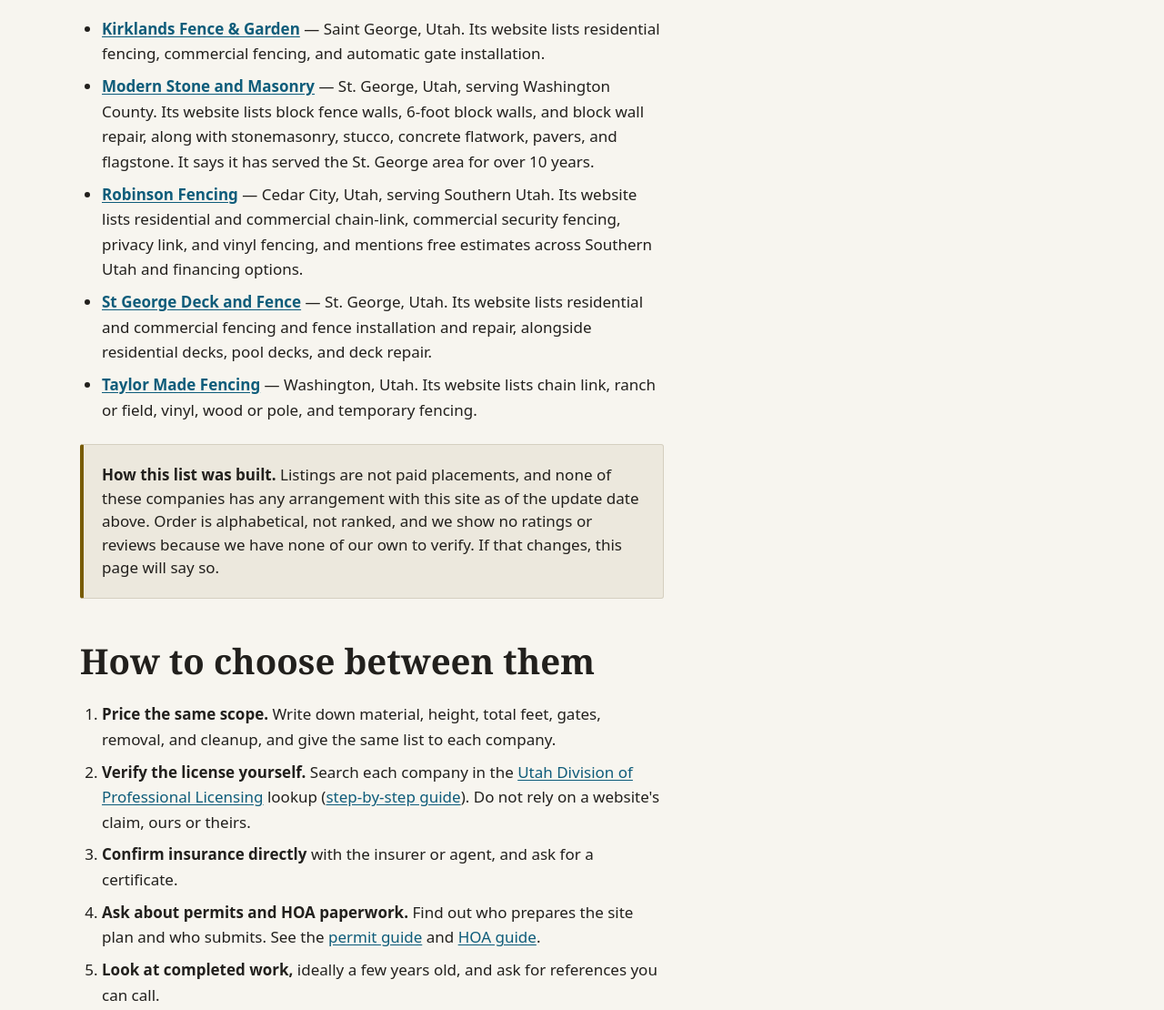
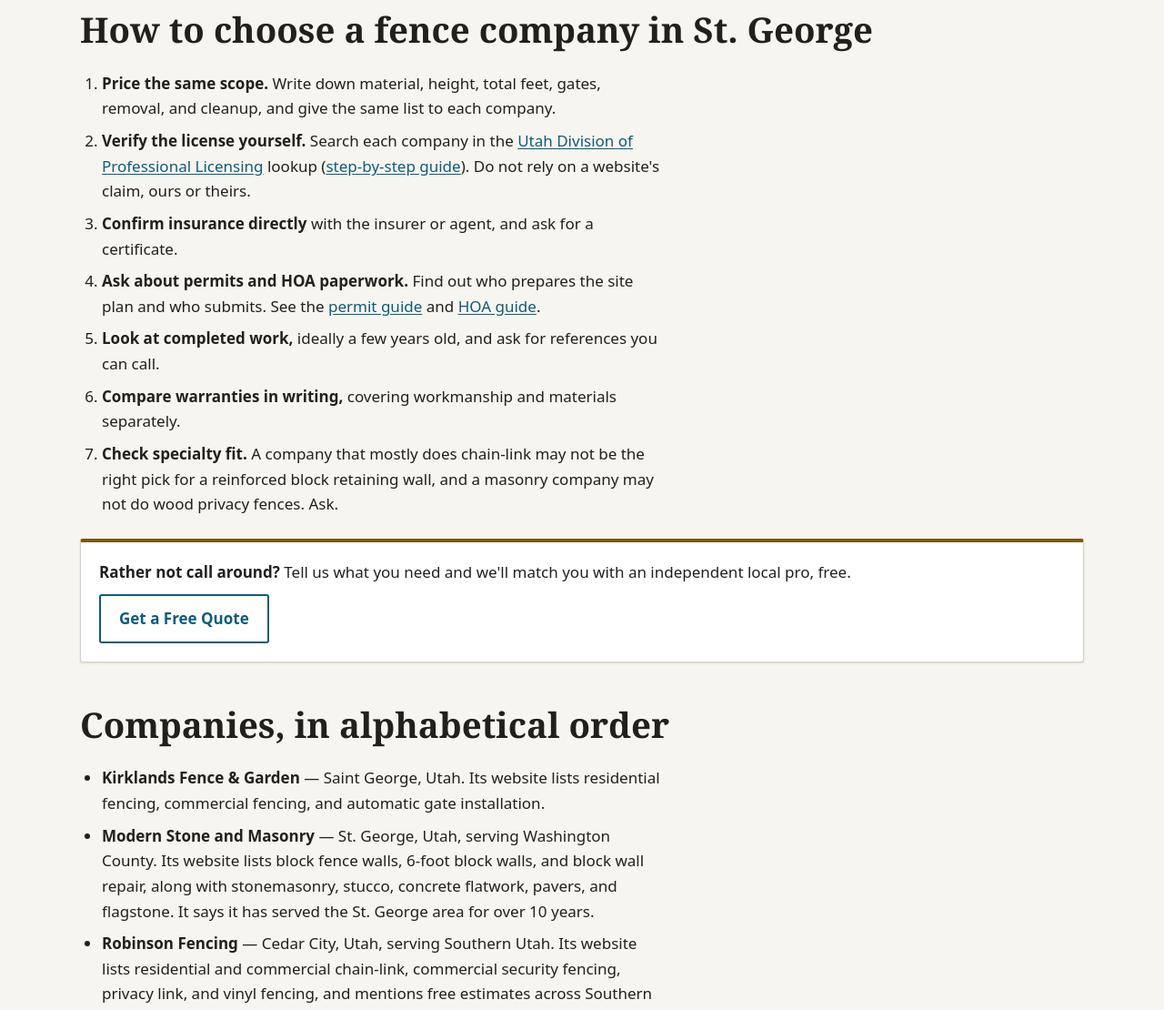
Before and after one commit to Spaulbick1/rank-rent-fence-blockwall-st-george, an Astro site: page /best-fence-and-wall-companies-st-george-ut in a window 1280 px wide. Shown: the part 1036-2146 px from the top of the page at 91% size. Built offline with nearby package versions, Linux system fonts and the light colour scheme; Astro itself is replaced by a stand-in of ours; no server answers.

Commit message:
Best-companies page: answer-first how-to-choose section + quote callout; competitor phones/links removed (Rule 23)
Co-Authored-By: Claude Opus 5.5 <noreply@anthropic.com>
Claude-Session: https://claude.ai/code/session_01PL5xdZKGdDTWRQUyVkUR2t

```diff
--- a/src/pages/best-fence-and-wall-companies-st-george-ut.astro
+++ b/src/pages/best-fence-and-wall-companies-st-george-ut.astro
@@ -69,7 +69,7 @@ const faq = [
   path={path}
   eyebrow="Local companies · St. George & Washington County"
   h1="Fence and Block Wall Companies Serving St. George, UT"
-  answer="As of September 2026, local fence and wall businesses that come up for St. George include Kirklands Fence & Garden, St George Deck and Fence, Taylor Made Fencing, Robinson Fencing, and, for block walls, Modern Stone and Masonry. This list is alphabetical and drawn from each company's own website; it is not a ranking or an endorsement."
+  answer="To choose a fence or block wall company in St. George, verify the license on Utah's DOPL lookup, give every company the same written scope, and compare two or three itemized quotes. Below: how to choose, then the companies. As of September 2026, local fence and wall businesses that come up for St. George include Kirklands Fence & Garden, St George Deck and Fence, Taylor Made Fencing, Robinson Fencing, and, for block walls, Modern Stone and Masonry. This list is alphabetical and drawn from each company's own website; it is not a ranking or an endorsement."
   updated="2026-09-26"
   updatedLabel="September 26, 2026"
   faq={faq}
@@ -77,7 +77,7 @@ const faq = [
     itemListSchema({
       path,
       name: 'Fence and block wall companies serving St. George, UT',
-      items: companies.map((c) => ({ name: c.name, url: c.url, description: `${c.where}. ${c.blurb}` })),
+      items: companies.map((c) => ({ name: c.name, description: `${c.where}. ${c.blurb}` })),
     }),
   ]}
   related={[
@@ -95,11 +95,27 @@ const faq = [
     licenses, or verified their claims, and this is not a complete list of every company in the area.
   </p>
 
+  <h2>How to choose a fence company in St. George</h2>
+  <ol>
+    <li><strong>Price the same scope.</strong> Write down material, height, total feet, gates, removal, and cleanup, and give the same list to each company.</li>
+    <li><strong>Verify the license yourself.</strong> Search each company in the <a href="https://secure.utah.gov/llv/search/index.html" rel="noopener">Utah Division of Professional Licensing</a> lookup (<a href="/licensed-fence-contractor-compare-st-george-ut/">step-by-step guide</a>). Do not rely on a website's claim, ours or theirs.</li>
+    <li><strong>Confirm insurance directly</strong> with the insurer or agent, and ask for a certificate.</li>
+    <li><strong>Ask about permits and HOA paperwork.</strong> Find out who prepares the site plan and who submits. See the <a href="/fence-permit-st-george-ut/">permit guide</a> and <a href="/hoa-fence-requirements-st-george-ut/">HOA guide</a>.</li>
+    <li><strong>Look at completed work,</strong> ideally a few years old, and ask for references you can call.</li>
+    <li><strong>Compare warranties in writing,</strong> covering workmanship and materials separately.</li>
+    <li><strong>Check specialty fit.</strong> A company that mostly does chain-link may not be the right pick for a reinforced block retaining wall, and a masonry company may not do wood privacy fences. Ask.</li>
+  </ol>
+
+  <div class="card p-5 my-6">
+    <p><strong>Rather not call around?</strong> Tell us what you need and we'll match you with an independent local pro, free.</p>
+    <a href="/contact/#lead-form" class="btn-quote mt-3">Get a Free Quote</a>
+  </div>
+
   <h2>Companies, in alphabetical order</h2>
   <ul>
     {companies.map((c) => (
       <li>
-        <strong><a href={c.url} rel="noopener">{c.name}</a></strong> — {c.where}. {c.blurb}
+        <strong>{c.name}</strong> — {c.where}. {c.blurb}
       </li>
     ))}
   </ul>
@@ -109,17 +125,6 @@ const faq = [
     arrangement with this site as of the update date above. Order is alphabetical, not ranked, and we show no ratings or
     reviews because we have none of our own to verify. If that changes, this page will say so.
   </div>
-
-  <h2>How to choose between them</h2>
-  <ol>
-    <li><strong>Price the same scope.</strong> Write down material, height, total feet, gates, removal, and cleanup, and give the same list to each company.</li>
-    <li><strong>Verify the license yourself.</strong> Search each company in the <a href="https://secure.utah.gov/llv/search/index.html" rel="noopener">Utah Division of Professional Licensing</a> lookup (<a href="/licensed-fence-contractor-compare-st-george-ut/">step-by-step guide</a>). Do not rely on a website's claim, ours or theirs.</li>
-    <li><strong>Confirm insurance directly</strong> with the insurer or agent, and ask for a certificate.</li>
-    <li><strong>Ask about permits and HOA paperwork.</strong> Find out who prepares the site plan and who submits. See the <a href="/fence-permit-st-george-ut/">permit guide</a> and <a href="/hoa-fence-requirements-st-george-ut/">HOA guide</a>.</li>
-    <li><strong>Look at completed work,</strong> ideally a few years old, and ask for references you can call.</li>
-    <li><strong>Compare warranties in writing,</strong> covering workmanship and materials separately.</li>
-    <li><strong>Check specialty fit.</strong> A company that mostly does chain-link may not be the right pick for a reinforced block retaining wall, and a masonry company may not do wood privacy fences. Ask.</li>
-  </ol>
 
   <h2>Questions to ask every company</h2>
   <ul>
```
